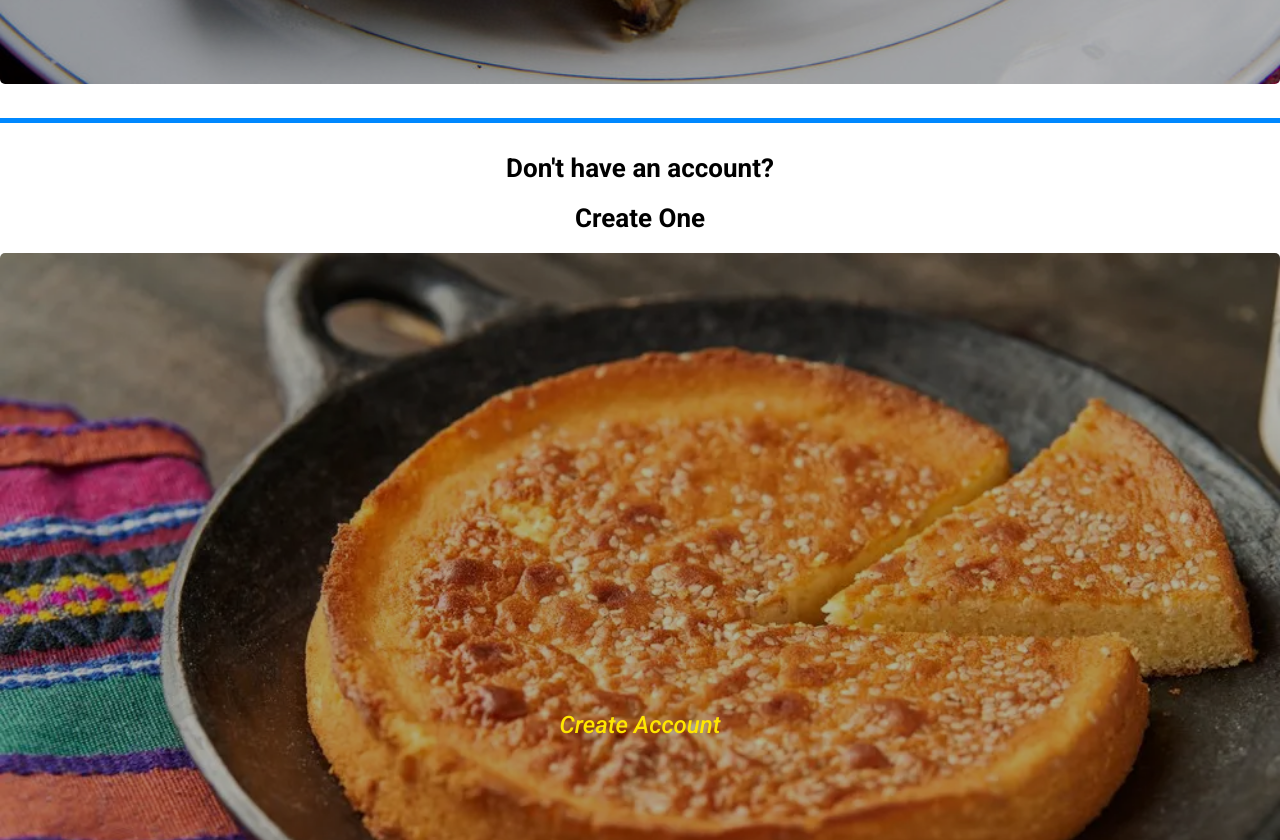
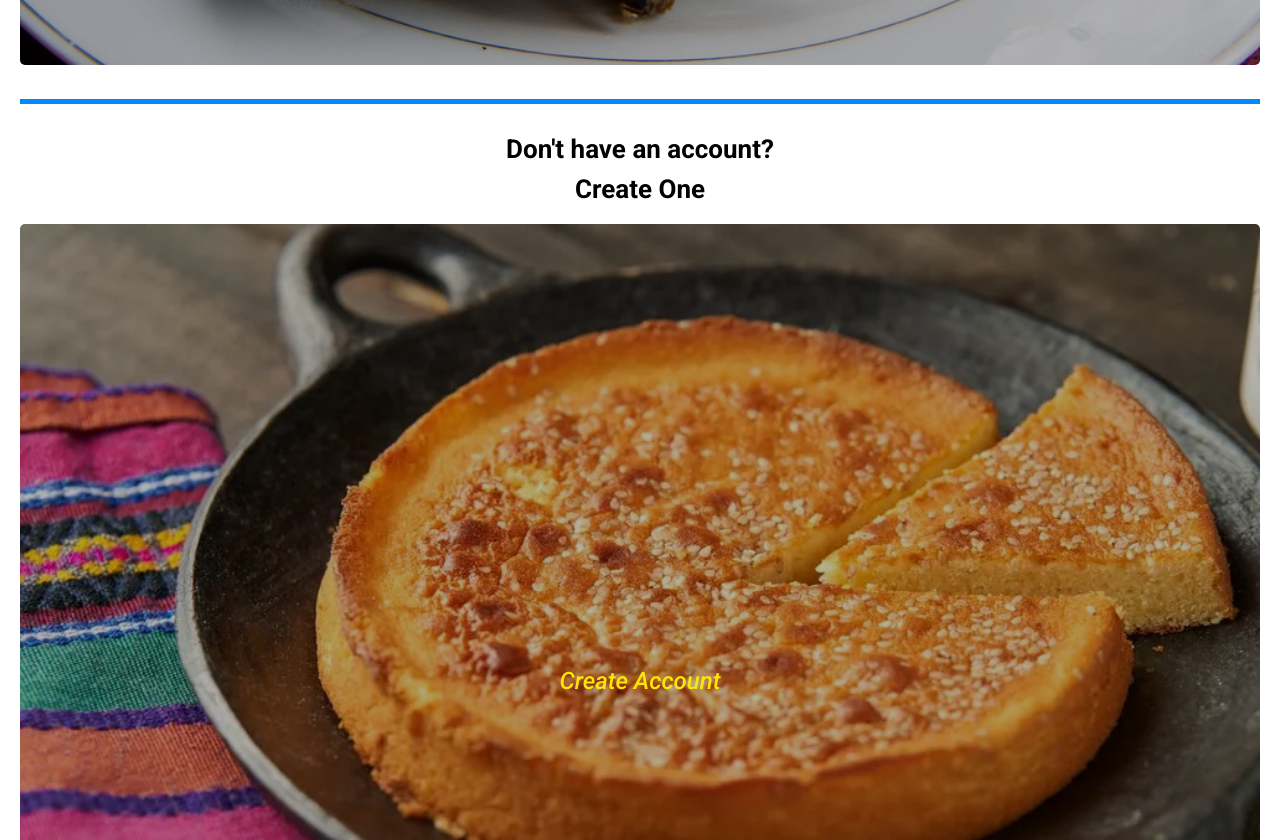
Before and after one commit to Josep2410/pupuseria2, a React (Vite) app: page /home in a window 1280 px wide. Shown: the part 1960-2800 px from the top of the page. Built offline with nearby package versions, Linux system fonts and the light colour scheme; no server answers.

Commit message:
Stylistic changes to Home Component

```diff
--- a/src/index.css
+++ b/src/index.css
@@ -75,7 +75,7 @@ button{
 }
 
 /* ==== ItemDetails , Items, Cart, Profile Component======= */
-section.itemsContainer , section.cartPage , .profilePage, .previousOrders   {
+section.itemsContainer , section.cartPage , .profilePage, .previousOrders , div.homePage   {
   padding : 20px 20px 100px 20px;
 }
 
@@ -133,11 +133,12 @@ span.display{
 
 /* ====== Home Component ===== */
 
-div.homePage{
-  padding : 20px 0px 150px 0px;
-}
 .homePage >*:not(:first-child){
   text-align: center;
+}
+
+.homePage main{
+  padding : 30px 0px;
 }
 
 .homePage h3 , .homePage h4{
@@ -151,16 +152,19 @@ div.homePage{
 .homePage h4{
   padding : 5px 10px;
   font-size: 20px;
+  font-weight: 500;
 }
 
 .homePage span{
   display : block;
   margin-top : 10px;
+  font-weight: 600;
 }
 
 .homePage a{
   color : var(--linkColor);
   text-decoration: underline;
+
 }
 
 .pane{
--- a/src/routes/Home.jsx
+++ b/src/routes/Home.jsx
@@ -10,6 +10,7 @@ export default function Home() {
     <div className="homePage">
 
       <Title/>
+     <main>
      <ImagePane img="/images/pupusasDish.jpg" text="Authentic Salvadoran food" alt="pupusas dish" link=""/>
         <h4>Come and dine with us</h4>
         <Separator />
@@ -17,8 +18,8 @@ export default function Home() {
         <h4>Checkout our most popular items</h4>
         <ImagePane img="images/gallinaIndia.jpg" text="Browse our most popular Items" alt="gallina india" link="/popular"/>
         <Separator />
-      <h3>Don't have an account?</h3>
-      <h3>Create One</h3>
+        <h3>Don't have an account? <span>Create One</span></h3>
+
         <ImagePane img="/images/Salvadoran-Quesadilla.jpg.webp" text="Create Account" link="/createAccount"/>
         <h4>Earn reward points, view your previous orders and much more
           <span>Already have one ? <Link to="/login">Log in</Link></span>
@@ -27,6 +28,9 @@ export default function Home() {
         <Separator />
 
         <ImagePane img="/images/ole-spanish-restaurant.jpg" text="Established in 1965" link=""/>
+     </main>
+
+
     </div>
   )
 }
```
Lines whose indentation alone changed are shown as unchanged.
